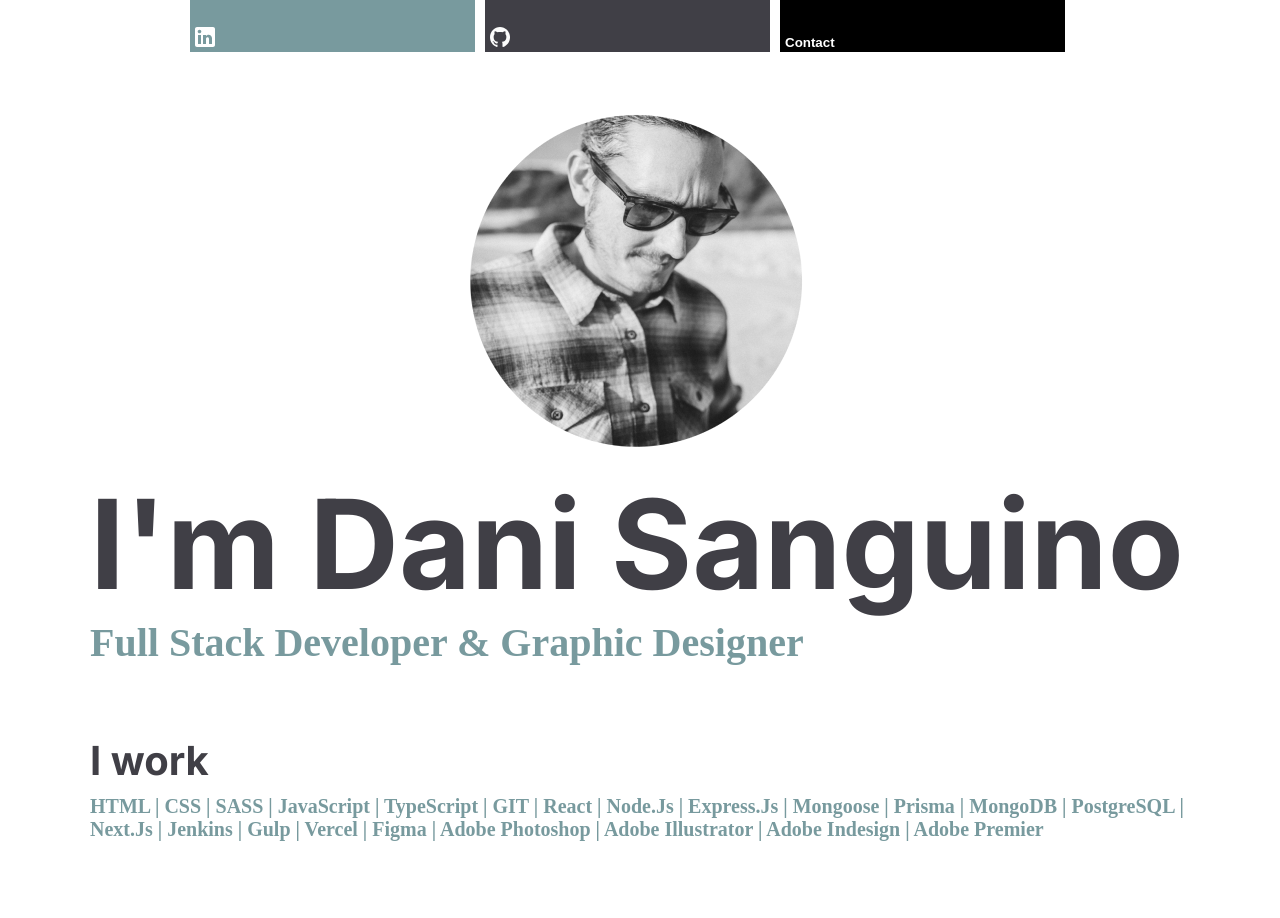
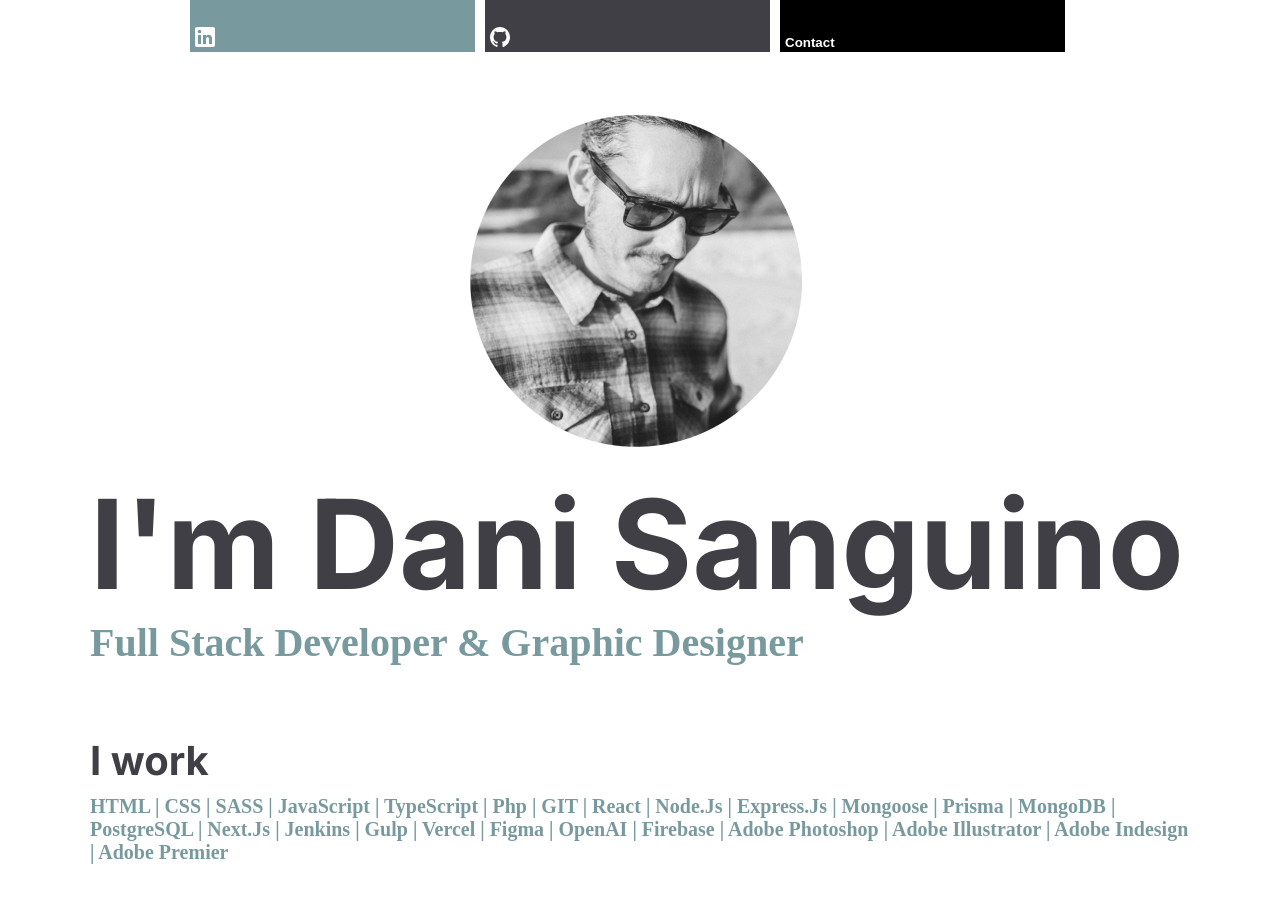
Before and after one commit to danisanguino/portfolio, a React (Vite) app: page / in a window 1280 px wide. Shown: the top 918 px of the page. Built offline with nearby package versions, Linux system fonts and the light colour scheme; a web font is replaced by a local one.

Commit message:
update stack and resume

```diff
--- a/src/components/hello/index.tsx
+++ b/src/components/hello/index.tsx
@@ -13,7 +13,7 @@ export const Hello = () => {
       </div>
       <div className="hello-main__i-work">
         <h2>I work</h2>
-        <h3>HTML | CSS | SASS | JavaScript | TypeScript | GIT | React | Node.Js | Express.Js | Mongoose | Prisma | MongoDB | PostgreSQL | Next.Js | Jenkins | Gulp | Vercel | Figma | Adobe Photoshop | Adobe Illustrator | Adobe Indesign | Adobe Premier</h3>
+        <h3>HTML | CSS | SASS | JavaScript | TypeScript | Php |  GIT | React | Node.Js | Express.Js | Mongoose | Prisma | MongoDB | PostgreSQL | Next.Js | Jenkins | Gulp | Vercel | Figma | OpenAI | Firebase | Adobe Photoshop | Adobe Illustrator | Adobe Indesign | Adobe Premier</h3>
       </div>
       <div className="hello-main__i-work">
         <h2>My Resume</h2>
```
Also changed, not shown: 1 other file (tests, documents, lock files or other folders).
